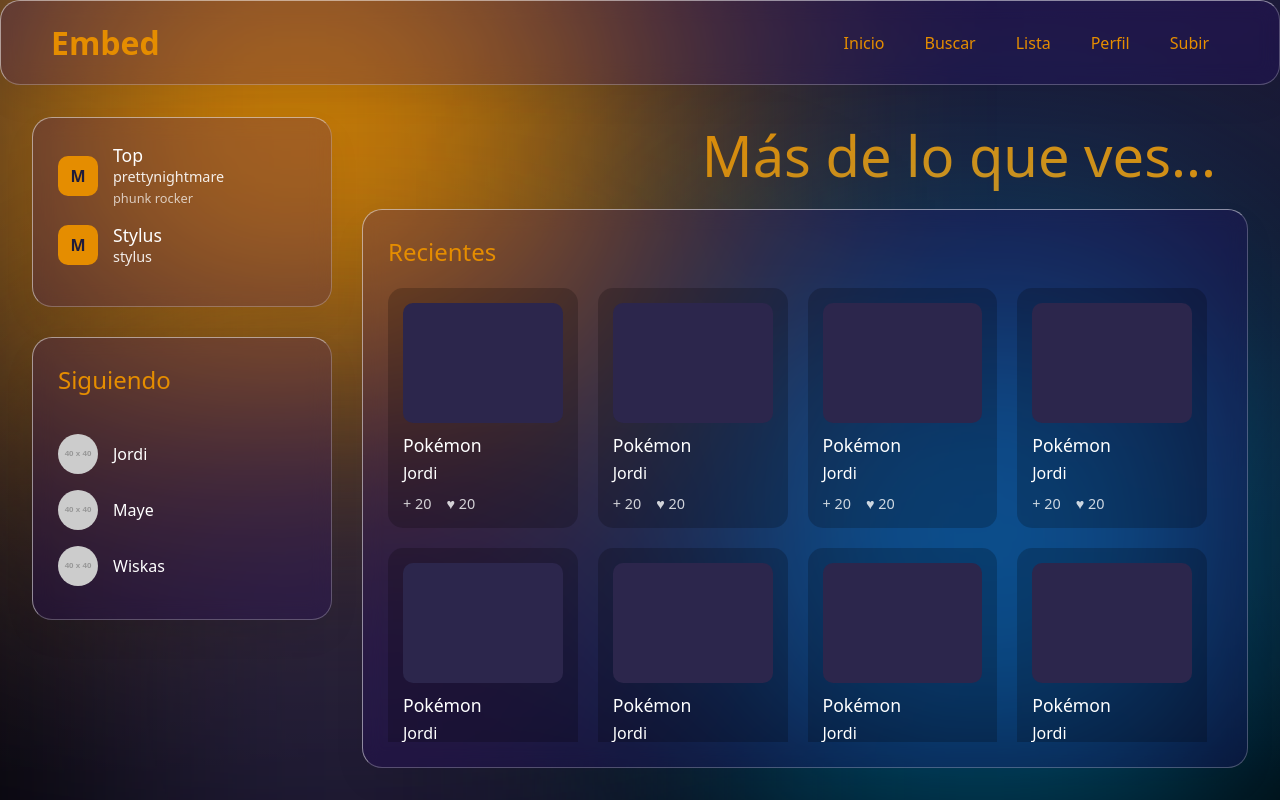
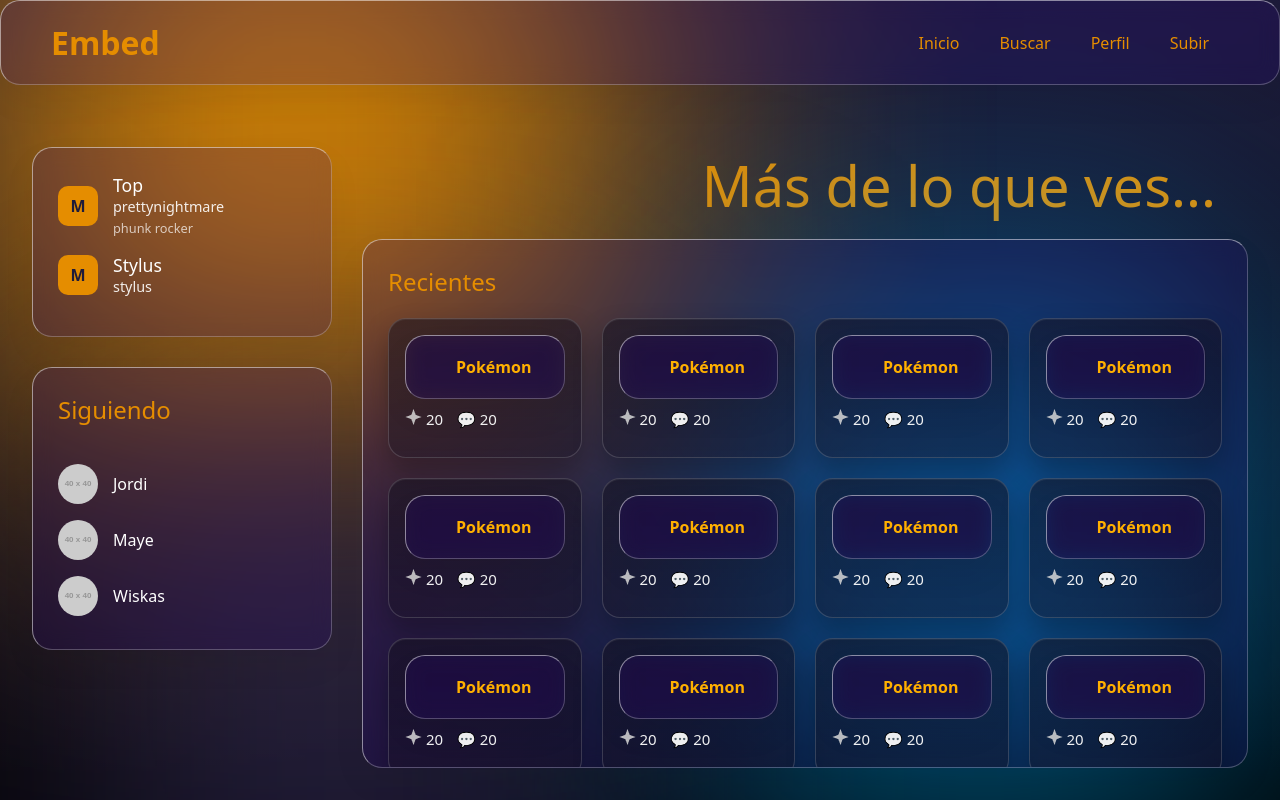
Before and after one commit to TomsGhost/PWII, a React (Create React App) app in the folder pwii_vbeta/front/: page /HomePage in a window 1280 px wide. Built offline with nearby package versions, Linux system fonts and the light colour scheme; a web font is replaced by a local one.

Commit message:
Correcciones diseno p1

```diff
--- a/pwii_vbeta/front/src/Componentes/Navbar.js
+++ b/pwii_vbeta/front/src/Componentes/Navbar.js
@@ -10,9 +10,8 @@
         {/* Usamos Link en lugar de <a> para no recargar la página */}
         <li><Link to="/HomePage">Inicio</Link></li>
         <li><Link to="/Searchpage">Buscar</Link></li>
-        <li><Link to="/lista">Lista</Link></li>
         <li><Link to="/perfil">Perfil</Link></li>
-        <li><Link to="/subir">Subir</Link></li>
+        <li><Link to="/create-embed">Subir</Link></li>
       </ul>
     </header>
   );
--- a/pwii_vbeta/front/src/Paginas/HomePage.jsx
+++ b/pwii_vbeta/front/src/Paginas/HomePage.jsx
@@ -1,7 +1,10 @@
-import React from 'react';
+import React, { useState } from 'react';
 import { Link } from 'react-router-dom';
 import Navbar from '../Componentes/Navbar';
 import './styleHome.css';
+import star1 from '../assets/Star 1.png';
+import star2 from '../assets/Star 2(1).png';
+
 
 // Recientes
 const RecienteCard = ({ title, author }) => (
@@ -21,7 +24,35 @@
   </Link>
 );
 
+
+
 function HomePage() {
+
+
+
+ const [embeds, setEmbeds] = useState(
+     Array.from({ length: 12 }).map((_, i) => ({
+       id: i + 1,
+       title: "Pokémon",
+       likes: 20,
+       comments: 20,
+     }))
+   );
+
+   // Modal de eliminación
+   const [toDeleteId, setToDeleteId] = useState(null);
+
+   const openDeleteModal = (id) => setToDeleteId(id);
+   const closeDeleteModal = () => setToDeleteId(null);
+   const confirmDelete = () => {
+     // TODO: aquí llamas a tu API (DELETE /embeds/:id)
+     setEmbeds((prev) => prev.filter((e) => e.id !== toDeleteId));
+     closeDeleteModal();
+   };
+
+
+
+
   // Datos de ejemplo
   const recientes = Array(10).fill({ title: 'Pokémon', author: 'Jordi' });
   const siguiendo = [
@@ -45,6 +76,7 @@
         <div className="home-left-column">
           <div className="box2 top-list">
             {top.map((item, index) => (
+              <Link to={`/Ranking/`}>
                 <div className="top-item" key={index}>
                 <div className="top-item-icon">M</div>
                 <div className="top-item-info">
@@ -53,15 +85,20 @@
                   <span>{item.album}</span>
                 </div>
               </div>
+              </Link>
+
             ))}
           </div>
           <div className="box2 siguiendo-list">
             <h3>Siguiendo</h3>
             {siguiendo.map((user, index) => (
+              <Link to={`/perfil/`}>
                 <div key={index} className="siguiendo-item">
                   <img src={user.pic} alt={`Foto de ${user.name}`} className="siguiendo-pic" />
                   <p>{user.name}</p>
                 </div>
+              </Link>
+
             ))}
           </div>
         </div>
@@ -70,12 +107,23 @@
           <h1 className="home-title">Más de lo que ves...</h1>
           <div className="box2 recientes-container">
             <h3>Recientes</h3>
-            <div className="recientes-grid-wrapper">
             <div className="recientes-grid">
-                {recientes.map((item, index) => (
-                  <RecienteCard key={index} title={item.title} author={item.author} />
+                 {embeds.map((it) => (
+
+                      <Link
+                          //key={it.id}
+                          to={`/Ranking/`}  //${it.id}
+                          className="pf-card-link"
+                        >
+                        <article className="pf-card">
+                          <header className="pf-card-title">{it.title}</header>
+                          <div className="pf-metrics">
+                            <span><img src={star2} alt="Estrella vacía" />  {it.likes}</span>
+                            <span>💬 {it.comments}</span>
+                          </div>
+                        </article>
+                      </Link>
                     ))}
-              </div>
               </div>
           </div>
         </div>
--- a/pwii_vbeta/front/src/Paginas/Inicio.jsx
+++ b/pwii_vbeta/front/src/Paginas/Inicio.jsx
@@ -44,7 +44,7 @@
               <p>
                 Tu música, tu voto, tu ranking. Lorem ipsum dolor sit amet, consectetur adipiscing elit, sed do eiusmod tempor incididunt ut labore et dolore magna aliqua. Ut enim ad minim veniam, quis nostrud exercitation ullamco laboris nisi ut aliquip ex ea commodo consequat.
               </p>
-              <Link to="/home" className="landing-button">Rankear</Link>
+              <Link to="/HomePage" className="landing-button">Rankear</Link>
             </div>
 
 
--- a/pwii_vbeta/front/src/Paginas/Perfil.jsx
+++ b/pwii_vbeta/front/src/Paginas/Perfil.jsx
@@ -1,6 +1,8 @@
 import React, { useState } from "react";
 import { Link } from "react-router-dom";
 import "./perfil.css";
+import star1 from '../assets/Star 1.png';
+import star2 from '../assets/Star 2(1).png';
 
 export default function Perfil() {
   // Embeds en estado para poder eliminar
@@ -26,12 +28,18 @@
 
   return (
     <section className="pf-section">
+
+       <div className="color"></div>
+      <div className="color"></div>
+      <div className="color"></div>
+
+
       {/* Topbar */}
       <header className="pf-topbar">
         <div className="pf-brand">Embed</div>
         <nav className="pf-nav">
           <Link className="pf-pill pf-active" to="/inicio">Inicio</Link>
-          <Link className="pf-pill" to="/inicio">Buscar</Link>
+          <Link className="pf-pill" to="/SearchPage">Buscar</Link>
           <Link className="pf-pill" to="/perfil">Perfil</Link>
           <Link className="pf-pill" to="/create-embed">Subir</Link>
         </nav>
@@ -77,14 +85,17 @@
           </div>
 
           <div className="pf-mini">
-            <div className="pf-mini-embed">
-              <div className="pf-mini-thumb" />
-              <div className="pf-mini-meta">
-                <div className="pf-mini-title">@prettynightmare</div>
-                <div className="pf-mini-sub">Me da sueño</div>
-              </div>
-              <div className="pf-mini-cta">▶</div>
-            </div>
+           <iframe
+                data-testid="embed-iframe"
+                style={{ borderRadius: '12px' }}
+                src="https://open.spotify.com/embed/track/341PThF0i9Aw4c0p2FZY2K?utm_source=generator"
+                width="100%"
+                height="200"
+                frameBorder="0"
+                allowFullScreen=""
+                allow="autoplay; clipboard-write; encrypted-media; fullscreen; picture-in-picture"
+                loading="lazy">
+              </iframe>
           </div>
         </aside>
 
@@ -98,22 +109,10 @@
                 <header className="pf-card-title">{it.title}</header>
 
                 <div className="pf-metrics">
-                  <span>★ {it.likes}</span>
+                  <span><img src={star2} alt="Estrella vacía" />  {it.likes}</span>
                   <span>💬 {it.comments}</span>
                 </div>
 
-                <footer className="pf-actions">
-                  <Link to="/edit-embed" className="pf-act pf-edit" title="Editar embed">✏️</Link>
-                  <button
-                    type="button"
-                    className="pf-act pf-del"
-                    title="Eliminar embed"
-                    onClick={() => openDeleteModal(it.id)}
-                    aria-haspopup="dialog"
-                  >
-                    🗑️
-                  </button>
-                </footer>
               </article>
             ))}
           </div>
--- a/pwii_vbeta/front/src/Paginas/RankingPage.jsx
+++ b/pwii_vbeta/front/src/Paginas/RankingPage.jsx
@@ -4,6 +4,7 @@
 import mercyImg from '../assets/Mercy2.png';
 import star1 from '../assets/Star 1.png';
 import star2 from '../assets/Star 2(1).png';
+import { Link } from 'react-router-dom';
 
 
 
@@ -42,7 +43,9 @@
 
   return (
     <div className="page-container">
+      <div className="navbar-container">
         <Navbar />
+      </div>
       <main className="content-wrapper">
         <div className="color"></div>
         <div className="color"></div>
@@ -51,6 +54,7 @@
         <div className="box column-left">
           <h3>Mas Populares</h3>
           {canciones.map((cancion) => (
+            <Link to={`/Ranking`}>
                 <div className="list" key={cancion.rank}>
                   <div className="imgBx">
                   <img src={cancion.imagen} alt={`Portada de ${cancion.titulo}`} />
@@ -61,6 +65,8 @@
                   <p>{cancion.artista}</p>
                 </div>
               </div>
+            </Link>
+
           ))}
         </div>
 
@@ -80,6 +86,7 @@
                 loading="lazy">
               </iframe>
             </div>
+            <h3>Autor</h3>
             <h4>Lorem ipsum, dolor sit amet consectetur adipisicing elit.</h4>
             <div className="icons">
 
@@ -93,6 +100,7 @@
             <h3>Comentarios</h3>
             <div className="comment-section">
               {comentarios.map((comentario) => (
+                <Link  to={`/perfil`}>
                   <div className="list comment-item" key={comentario.id}>
                     <div className="imgBx comment-img">
                       <img src={comentario.profilePic} alt={`Foto de ${comentario.autor}`} />
@@ -102,6 +110,8 @@
                       <p>{comentario.texto}</p>
                     </div>
                   </div>
+                </Link>
+
               ))}
             </div>
             <form onSubmit={handleCommentSubmit} className="comment-form">
--- a/pwii_vbeta/front/src/Paginas/SearchPage.jsx
+++ b/pwii_vbeta/front/src/Paginas/SearchPage.jsx
@@ -1,7 +1,9 @@
 import React, { useState } from 'react';
 import Navbar from '../Componentes/Navbar';
 import './styleSearch.css';
-
+import { Link } from 'react-router-dom';
+import star1 from '../assets/Star 1.png';
+import star2 from '../assets/Star 2(1).png';
 
 const SearchResultCard = ({ title, author }) => (
   <div className="search-card">
@@ -15,7 +17,7 @@
 );
 
 function SearchPage() {
-  const [searchTerm, setSearchTerm] = useState('Girls');
+  const [searchTerm, setSearchTerm] = useState('Pókemon');
   const [recentSearches] = useState([
     { id: 1, title: 'Girls like girls', author: 'Mercy' },
     { id: 2, title: 'Girls like girls', author: 'Mercy' },
@@ -26,6 +28,29 @@
     { id: 7, title: 'Girls like girls', author: 'Mercy' },
     { id: 8, title: 'Girls like girls', author: 'Mercy' },
   ]);
+
+
+ const [embeds, setEmbeds] = useState(
+    Array.from({ length: 12 }).map((_, i) => ({
+      id: i + 1,
+      title: "Pokémon",
+      likes: 20,
+      comments: 20,
+    }))
+  );
+
+  // Modal de eliminación
+  const [toDeleteId, setToDeleteId] = useState(null);
+
+  const openDeleteModal = (id) => setToDeleteId(id);
+  const closeDeleteModal = () => setToDeleteId(null);
+  const confirmDelete = () => {
+    // TODO: aquí llamas a tu API (DELETE /embeds/:id)
+    setEmbeds((prev) => prev.filter((e) => e.id !== toDeleteId));
+    closeDeleteModal();
+  };
+
+
 
   return (
     <div className="page-container">
@@ -54,8 +79,21 @@
             <h3>Recientes</h3>
             <div className="search-grid-wrapper">
                 <div className="search-grid">
-                    {recentSearches.map(item => (
-                        <SearchResultCard key={item.id} title={item.title} author={item.author} />
+                    {embeds.map((it) => (
+
+                      <Link
+                          //key={it.id}
+                          to={`/Ranking`}  //${it.id}
+                          className="pf-card-link"
+                        >
+                        <article className="pf-card">
+                          <header className="pf-card-title">{it.title}</header>
+                          <div className="pf-metrics">
+                            <span><img src={star2} alt="Estrella vacía" /> {it.likes}</span>
+                            <span>💬 {it.comments}</span>
+                          </div>
+                        </article>
+                      </Link>
                     ))}
                 </div>
             </div>
--- a/pwii_vbeta/front/src/Paginas/perfil.css
+++ b/pwii_vbeta/front/src/Paginas/perfil.css
@@ -1,24 +1,28 @@
 @import url('https://fonts.googleapis.com/css2?family=Baumans&display=swap');
 
-*{ margin:0; padding:0; box-sizing:border-box; font-family:"Baumans", system-ui; }
+* {
+  margin: 0;
+  padding: 0;
+  box-sizing: border-box;
+  font-family: "Baumans", system-ui;
+}
+
 a{ text-decoration:none; }
 
 /* Fondo */
 .pf-section{
-  min-height:100vh;
-  display:flex; flex-direction:column; align-items:center;
-  padding-top:84px; position:relative; overflow:hidden;
-  background:
-    radial-gradient(1200px 500px at 50% 110%, rgba(0,0,0,.35), transparent 60%),
-    radial-gradient(900px 420px at 50% 80px, rgba(255,176,0,.12), transparent 65%),
-    linear-gradient(180deg, #2a223f 0%, #1b1632 45%, #0e0b1b 100%);
-  color:#fff;
+ display: flex;
+  flex-direction: column;
+  height: 100vh;
+  background: linear-gradient(to bottom, #1E1B3A, #000000);
+  position: relative;
+  overflow: hidden;
 }
 
 /* Topbar */
 .pf-topbar{
-  position:fixed; top:18px; left:50%; transform:translateX(-50%);
-  width:min(1100px, calc(100% - 40px)); height:56px;
+  position:fixed; top:0px; left:50%; transform:translateX(-50%);
+  width:min(12000px, calc(100% - 1px)); height:80px;
   display:flex; align-items:center; justify-content:space-between;
   background: rgba(255,255,255,.04);
   border:1px solid rgba(255,255,255,.16);
@@ -28,7 +32,7 @@
   border-radius:14px; padding:0 18px; z-index:10;
   box-shadow: 0 4px 18px rgba(0,0,0,.18);
 }
-.pf-brand{ color:#FFB000; font-size:18px; letter-spacing:.5px; }
+.pf-brand{ color:#FFB000; font-size:36px; letter-spacing:.5px; }
 .pf-nav{ display:flex; gap:14px; }
 .pf-pill{
   color:#FFB000; padding:8px 14px; border-radius:999px;
@@ -201,3 +205,9 @@
   background: rgba(255,255,255,.10);
 }
 .pf-btn-ghost:hover{ background: rgba(255,255,255,.16); }
+
+
+.color { position: absolute; filter: blur(150px); z-index: 1; }
+.color:nth-child(1) { top: -150px; left: 0; width: 600px; height: 600px; background: #E58D00; }
+.color:nth-child(2) { bottom: -150px; left: 100px; width: 500px; height: 500px; background: #2C264C; }
+.color:nth-child(3) { bottom: 50px; right: 100px; width: 400px; height: 400px; background: #00B0FF; }
--- a/pwii_vbeta/front/src/Paginas/styleRanking.css
+++ b/pwii_vbeta/front/src/Paginas/styleRanking.css
@@ -12,6 +12,10 @@
   overflow: hidden;
 }
 
+.navbar-container {
+  position: relative;
+  z-index: 100;
+}
 
 .page-container {
   display: flex;
@@ -20,13 +24,14 @@
   background: linear-gradient(to bottom, #1E1B3A, #000000);
   position: relative;
   overflow: hidden;
+  gap: 30px;
 }
 
 .content-wrapper {
   flex: 1;
   display: flex;
   gap: 30px;
-  padding: 2rem;
+  padding: 0 2rem 2rem 2rem;
   min-height: 0;
 }
 
@@ -42,7 +47,10 @@
   display: flex;
   flex-direction: column;
   gap: 30px;
-  min-height: 0;
+  max-height: 75vh;
+  padding-top: 10px;
+  overflow-y: auto;
+  padding-right: 15px;
 }
 
 .box, .box2, header {
@@ -64,6 +72,7 @@
   justify-content: space-between;
   align-items: center;
   flex-shrink: 0;
+  z-index: 11; /* <-- ¡AÑADE ESTA LÍNEA! */
 }
 
 header .logo {
@@ -107,6 +116,7 @@
   margin: 10px 0;
   cursor: pointer;
   transition: 0.5s;
+  z-index: 10;
 }
 
 .box .list:hover, .box2 .list:hover {
--- a/pwii_vbeta/front/src/Paginas/styleSearch.css
+++ b/pwii_vbeta/front/src/Paginas/styleSearch.css
@@ -137,7 +137,7 @@
     background: rgba(0, 0, 0, 0.2);
     border-radius: 15px;
     padding: 20px;
-    color: #fff;
+    color: #ffffff;
     cursor: pointer;
     transition: transform 0.2s ease-in-out;
 }
@@ -162,6 +162,22 @@
     opacity: 0.8;
 }
 
+.pf-card{
+  background: linear-gradient(180deg, rgba(20,16,30,.55), rgba(20,16,30,.42));
+  border:1px solid rgba(255,255,255,.16);
+  border-radius:18px;
+  padding:16px;
+  min-height: 140px;
+  box-shadow: 0 14px 28px rgba(0,0,0,.28), inset 0 1px 0 rgba(255,255,255,.06);
+  transition:.2s ease;
+  color: #ffffff;
+}
+
+.pf-metrics{ display:flex; gap:14px; opacity:.95; margin-bottom:12px; font-size:15px; }
+.pf-card:hover{ transform: translateY(-3px); box-shadow: 0 18px 36px rgba(0,0,0,.34), inset 0 1px 0 rgba(255,255,255,.08); }
+.pf-card-title{ color:#FFB000; font-weight:800; margin-bottom:10px; }
+.pf-metrics{ display:flex; gap:14px; opacity:.95; margin-bottom:12px; font-size:15px; }
+.pf-actions{ display:flex; gap:10px; border-top:1px dashed rgba(255,255,255,.14); padding-top:10px; margin-top:auto; }
 
 .color { position: absolute; filter: blur(150px); z-index: 1; }
 .color:nth-child(1) { top: -150px; left: 0; width: 600px; height: 600px; background: #E58D00; }
```
Lines whose indentation alone changed are shown as unchanged.
